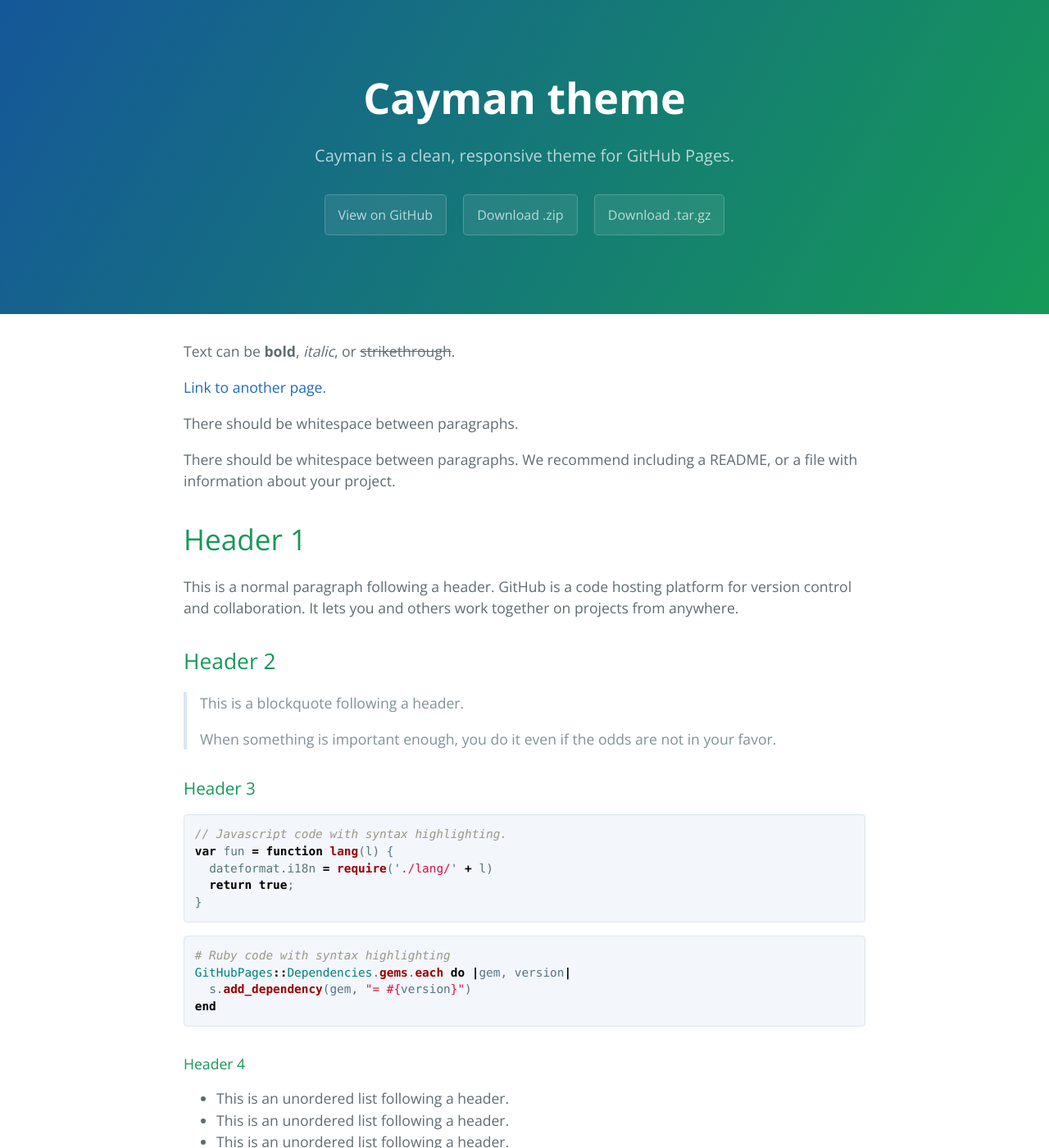
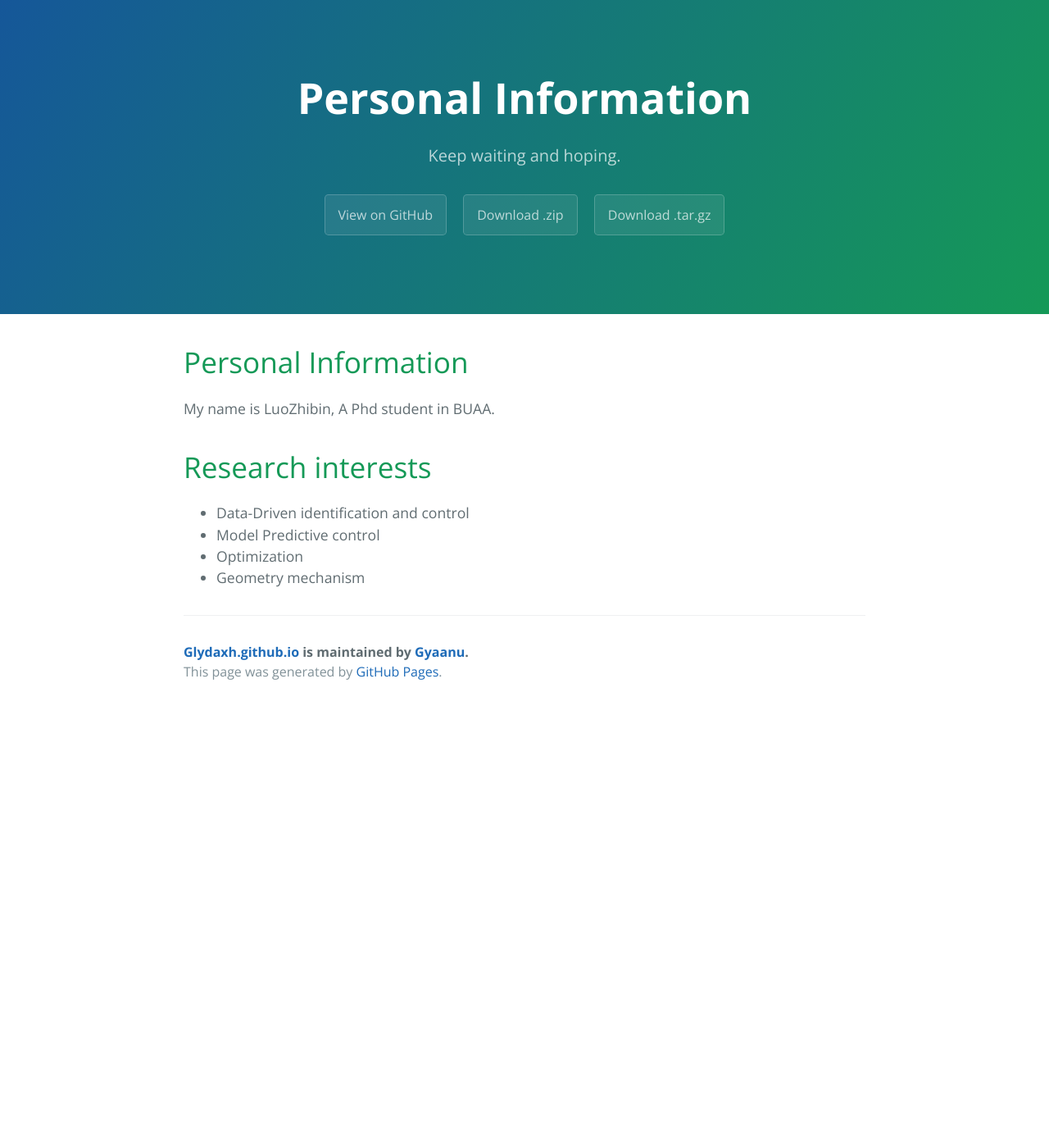
Before and after one commit to Gyaanu/Glydaxh.github.io, a Jekyll site: the page built from index.md, in a window 1280 px wide and 1400 px high. Shown: the whole window at 82% size. Built offline with Jekyll 4.4.1, drawn with Linux system fonts in a browser that asks for light colours; our own code applies the rules of GitHub Pages for plain Markdown files; some of the changed text lies outside the part shown.

Commit message:
Add new files

````diff
--- a/_config.yml
+++ b/_config.yml
@@ -1,5 +1,5 @@
-title: Cayman theme
-description: Cayman is a clean, responsive theme for GitHub Pages.
+title: Glydaxh's homepage
+description: Keep waiting and hoping.
 show_downloads: true
 google_analytics:
-theme: jekyll-theme-cayman
+theme:
--- a/index.md
+++ b/index.md
@@ -2,122 +2,13 @@
 layout: default
 ---
 
-Text can be **bold**, _italic_, or ~~strikethrough~~.
+# Personal Information
 
-[Link to another page](./another-page.html).
+My name is LuoZhibin, A Phd student in BUAA.
 
-There should be whitespace between paragraphs.
+# Research interests
 
-There should be whitespace between paragraphs. We recommend including a README, or a file with information about your project.
-
-# Header 1
-
-This is a normal paragraph following a header. GitHub is a code hosting platform for version control and collaboration. It lets you and others work together on projects from anywhere.
-
-## Header 2
-
-> This is a blockquote following a header.
->
-> When something is important enough, you do it even if the odds are not in your favor.
-
-### Header 3
-
-```js
-// Javascript code with syntax highlighting.
-var fun = function lang(l) {
-  dateformat.i18n = require('./lang/' + l)
-  return true;
-}
-```
-
-```ruby
-# Ruby code with syntax highlighting
-GitHubPages::Dependencies.gems.each do |gem, version|
-  s.add_dependency(gem, "= #{version}")
-end
-```
-
-#### Header 4
-
-*   This is an unordered list following a header.
-*   This is an unordered list following a header.
-*   This is an unordered list following a header.
-
-##### Header 5
-
-1.  This is an ordered list following a header.
-2.  This is an ordered list following a header.
-3.  This is an ordered list following a header.
-
-###### Header 6
-
-| head1        | head two          | three |
-|:-------------|:------------------|:------|
-| ok           | good swedish fish | nice  |
-| out of stock | good and plenty   | nice  |
-| ok           | good `oreos`      | hmm   |
-| ok           | good `zoute` drop | yumm  |
-
-### There's a horizontal rule below this.
-
-* * *
-
-### Here is an unordered list:
-
-*   Item foo
-*   Item bar
-*   Item baz
-*   Item zip
-
-### And an ordered list:
-
-1.  Item one
-1.  Item two
-1.  Item three
-1.  Item four
-
-### And a nested list:
-
-- level 1 item
-  - level 2 item
-  - level 2 item
-    - level 3 item
-    - level 3 item
-- level 1 item
-  - level 2 item
-  - level 2 item
-  - level 2 item
-- level 1 item
-  - level 2 item
-  - level 2 item
-- level 1 item
-
-### Small image
-
-![Octocat](https://github.githubassets.com/images/icons/emoji/octocat.png)
-
-### Large image
-
-![Branching](https://guides.github.com/activities/hello-world/branching.png)
-
-
-### Definition lists can be used with HTML syntax.
-
-<dl>
-<dt>Name</dt>
-<dd>Godzilla</dd>
-<dt>Born</dt>
-<dd>1952</dd>
-<dt>Birthplace</dt>
-<dd>Japan</dd>
-<dt>Color</dt>
-<dd>Green</dd>
-</dl>
-
-```
-Long, single-line code blocks should not wrap. They should horizontally scroll if they are too long. This line should be long enough to demonstrate this.
-```
-
-```
-The final element.
-```
+* Data-Driven identification and control
+* Model Predictive control
+* Optimization
+* Geometry mechanism
````
